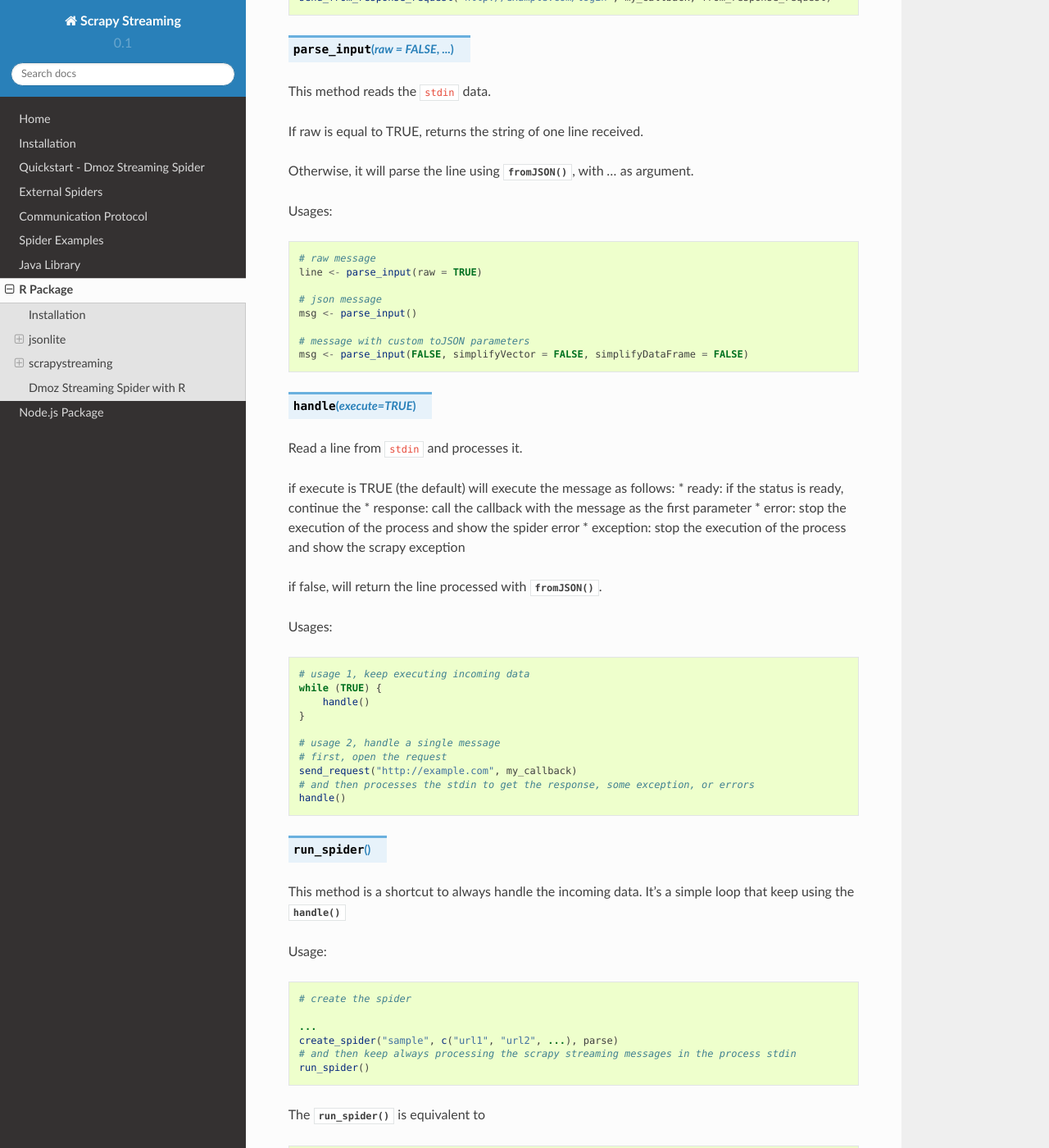
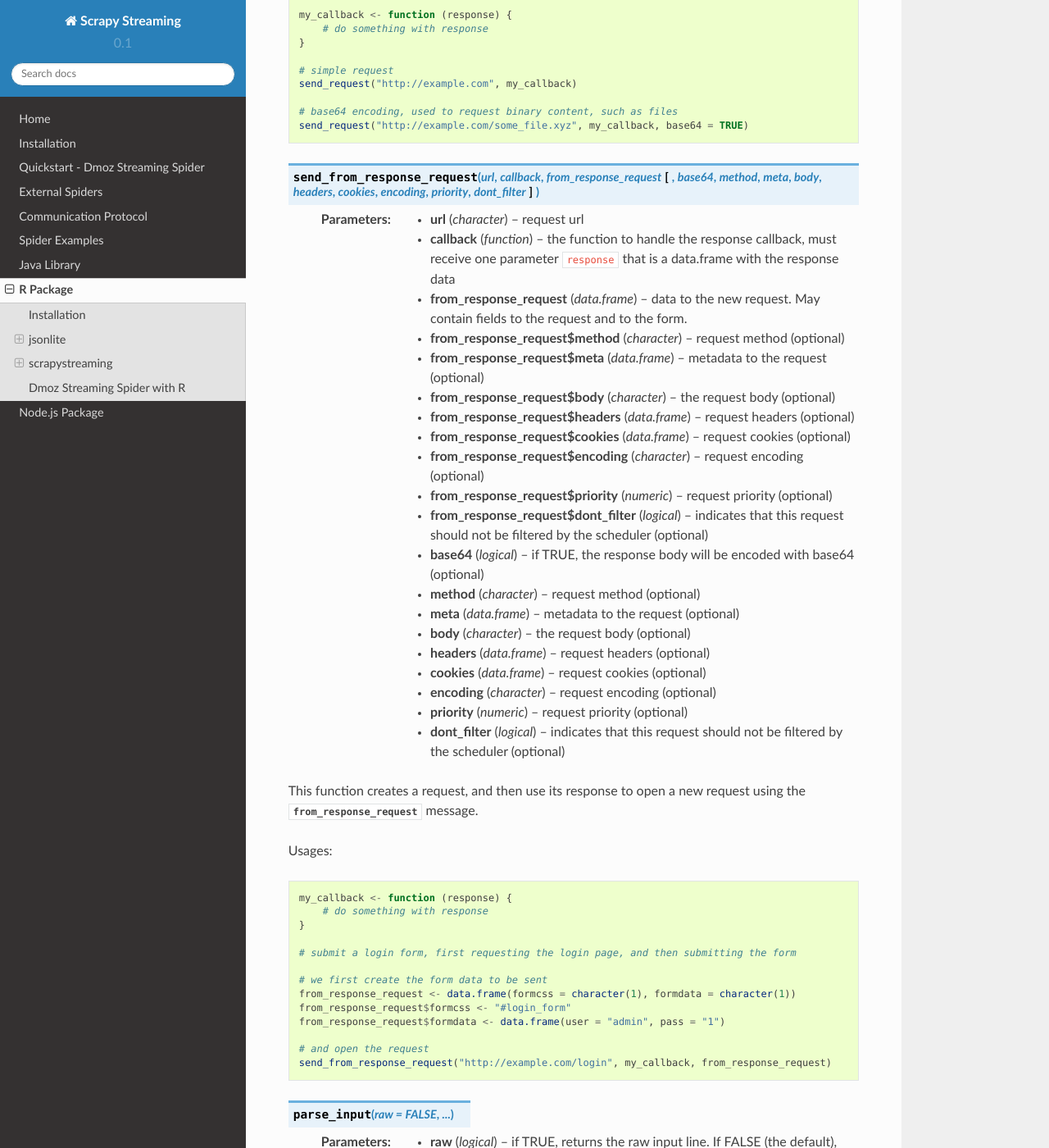
Before and after one commit to scrapy-plugins/scrapy-streaming, a Sphinx documentation site: the page built from docs/source/r.rst, in a window 1280 px wide and 1400 px high, scrolled down 3934 px. Shown: the whole window at 82% size. Built offline with Sphinx 7.4.7 and the Read the Docs theme 2.0.0, drawn with Linux system fonts in a browser that asks for light colours; some of the changed text lies outside the part shown.

Commit message:
update r docs with more details

```diff
--- a/docs/source/protocol.rst
+++ b/docs/source/protocol.rst
@@ -58,7 +58,7 @@ This is a confirmation that communication channel is working.
 .. code-block:: python
 
     {
-        "type": "status",
+        "type": "ready",
         "status": "ready"
     }
 
@@ -346,8 +346,3 @@ The :message:`close` message contains only the ``type`` field, as follows:
     {
         "type": "close"
     }
-
-
-Sample Spider
--------------
-TODO
--- a/docs/source/r.rst
+++ b/docs/source/r.rst
@@ -92,6 +92,12 @@ The ``scrapystreaming`` R package provide the following commands:
 
 .. method:: create_spider(name, start_urls, [callback, allowed_domains, custom_settings])
 
+    :param character    name:              The name of the spider
+    :param character    start_urls:        vector with initial urls
+    :param function     callback:          the function to handle the response callback from start_urls requests, must receive one parameter ``response`` that is a data.frame with the response data
+    :param character    allowed_domains:   vector with allowed domains (optional)
+    :param data.frame   custom_settings:   custom scrapy settings (optional)
+
 This command is used to create and run a Spider, sending the :message:`spider` message.
 
 Usages:
@@ -125,6 +131,9 @@ Usage:
 
 .. method:: send_log(message, level = "DEBUG")
 
+    :param character message:  the log message
+    :param character level:    log level. Must be one of 'CRITICAL', 'ERROR', 'WARNING', 'DEBUG', and 'INFO', defaults to DEBUG
+
 Send a log message to the Scrapy Streaming's logger output. This commands sends the :message:`log` message.
 
 Usages:
@@ -138,6 +147,19 @@ Usages:
     send_log("something wrong", "error")
 
 .. method:: send_request(url, callback, [base64, method, meta, body, headers, cookies, encoding, priority, dont_filter])
+
+    :param character url:           request url
+    :param function callback:       the function to handle the response callback, must receive one parameter ``response`` that is a data.frame with the response data
+    :param logical base64:          if TRUE, the response body will be encoded with base64 (optional)
+    :param character method:        request method (optional)
+    :param data.frame meta:         metadata to the request (optional)
+    :param character body:          the request body (optional)
+    :param data.frame headers:      request headers (optional)
+    :param data.frame cookies:      request cookies  (optional)
+    :param character encoding:      request encoding  (optional)
+    :param numeric priority:        request priority  (optional)
+    :param logical dont_filter:     indicates that this request should not be filtered by the scheduler (optional)
+
 
 Open a new request, using the :message:`request` message.
 
@@ -156,6 +178,30 @@ Usages:
     send_request("http://example.com/some_file.xyz", my_callback, base64 = TRUE)
 
 .. method:: send_from_response_request(url, callback, from_response_request, [base64, method, meta, body, headers, cookies, encoding, priority, dont_filter])
+
+    :param character     url:                                       request url
+    :param function      callback:                                  the function to handle the response callback, must receive one parameter ``response`` that is a data.frame with the response data
+
+    :param data.frame    from_response_request:                     data to the new request. May contain fields to the request and to the form.
+    :param character     from_response_request$method:              request method (optional)
+    :param data.frame    from_response_request$meta:                metadata to the request (optional)
+    :param character     from_response_request$body:                the request body (optional)
+    :param data.frame    from_response_request$headers:             request headers (optional)
+    :param data.frame    from_response_request$cookies:             request cookies  (optional)
+    :param character     from_response_request$encoding:            request encoding  (optional)
+    :param numeric       from_response_request$priority:            request priority  (optional)
+    :param logical       from_response_request$dont_filter:         indicates that this request should not be filtered by the scheduler (optional)
+
+    :param logical       base64:                                    if TRUE, the response body will be encoded with base64 (optional)
+    :param character     method:                                    request method (optional)
+    :param data.frame    meta:                                      metadata to the request (optional)
+    :param character     body:                                      the request body (optional)
+    :param data.frame    headers:                                   request headers (optional)
+    :param data.frame    cookies:                                   request cookies  (optional)
+    :param character     encoding:                                  request encoding  (optional)
+    :param numeric       priority:                                  request priority  (optional)
+    :param logical       dont_filter:                               indicates that this request should not be filtered by the scheduler (optional)
+
 
 This function creates a request, and then use its response to open a new request using the :message:`from_response_request` message.
 
@@ -179,6 +225,9 @@ Usages:
 
 .. method:: parse_input(raw = FALSE, ...)
 
+    :param logical raw: if TRUE, returns the raw input line. If FALSE (the default), parse it using jsonlite::fromJSON (optional)
+    :param ...:         extra arguments to jsonlite::fromJSON (optional)
+
 This method reads the ``stdin`` data.
 
 If raw is equal to TRUE, returns the string of one line received.
@@ -200,13 +249,14 @@ Usages:
 
 .. method:: handle(execute = TRUE)
 
+    :param logical execute: if TRUE (the default) will execute the message as follows:
+
+                            * ready: if the status is ready, continue the execution
+                            * response: call the callback with the message as the first parameter
+                            * error: stop the execution of the process and show the spider error
+                            * exception: stop the execution of the process and show the scrapy exception
+
 Read a line from ``stdin`` and processes it.
-
-if execute is TRUE (the default) will execute the message as follows:
-* ready: if the status is ready, continue the
-* response: call the callback with the message as the first parameter
-* error: stop the execution of the process and show the spider error
-* exception: stop the execution of the process and show the scrapy exception
 
 if false, will return the line processed with :meth:`fromJSON`.
 
```
Also changed, not shown: other parts of docs/source/protocol.rst (+4 -4 lines).
